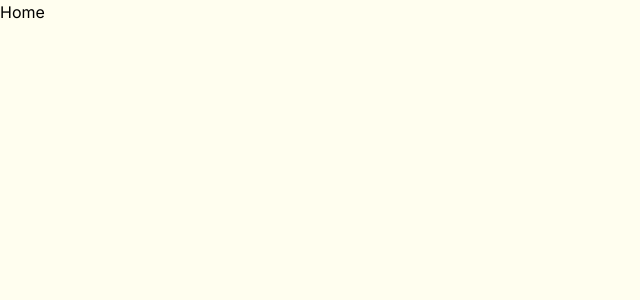
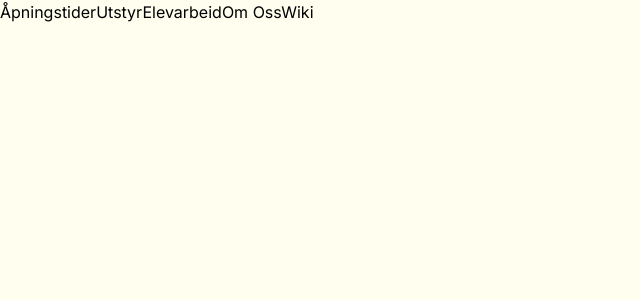
Before and after one commit to KonradFronsdal/Makerspace, a React (Vite) app: page / in a window 1280 px wide. Shown: the top 300 px of the page, without its empty margins (0-640 px from the left). Built offline with nearby package versions, Linux system fonts and the light colour scheme.

Commit message:
Created Navbar base

```diff
--- a/src/components/Navbar.tsx
+++ b/src/components/Navbar.tsx
@@ -1,6 +1,30 @@
+// Strict types for navigation items.
+interface NavItem {
+  label: string;
+  href: string;
+}
+
+// Navigation items.
+const navItems: NavItem[] = [
+  { label: 'Åpningstider', href: '#apningstider' },
+  { label: 'Utstyr', href: '#utstyr' },
+  { label: 'Elevarbeid', href: '#elevarbeid' },
+  { label: 'Om Oss', href: '#om-oss' },
+  { label: 'Wiki', href: 'https://wiki.example.com' },
+]
+
 function Navbar() {
   return (
-    <h1>Navbar</h1>
+    <nav>
+      {navItems.map((item) => (
+        <a
+	  key={item.label}
+	  href={item.href}
+	>
+	  {item.label}
+	</a>
+      ))}
+    </nav>
   )
 }
 
--- a/src/pages/Home.tsx
+++ b/src/pages/Home.tsx
@@ -1,6 +1,10 @@
+import Navbar from '../components/Navbar.tsx'
+
 function Home() {
   return (
-    <h1>Home</h1>
+    <header>
+      <Navbar />
+    </header>
   )
 }
 
```
